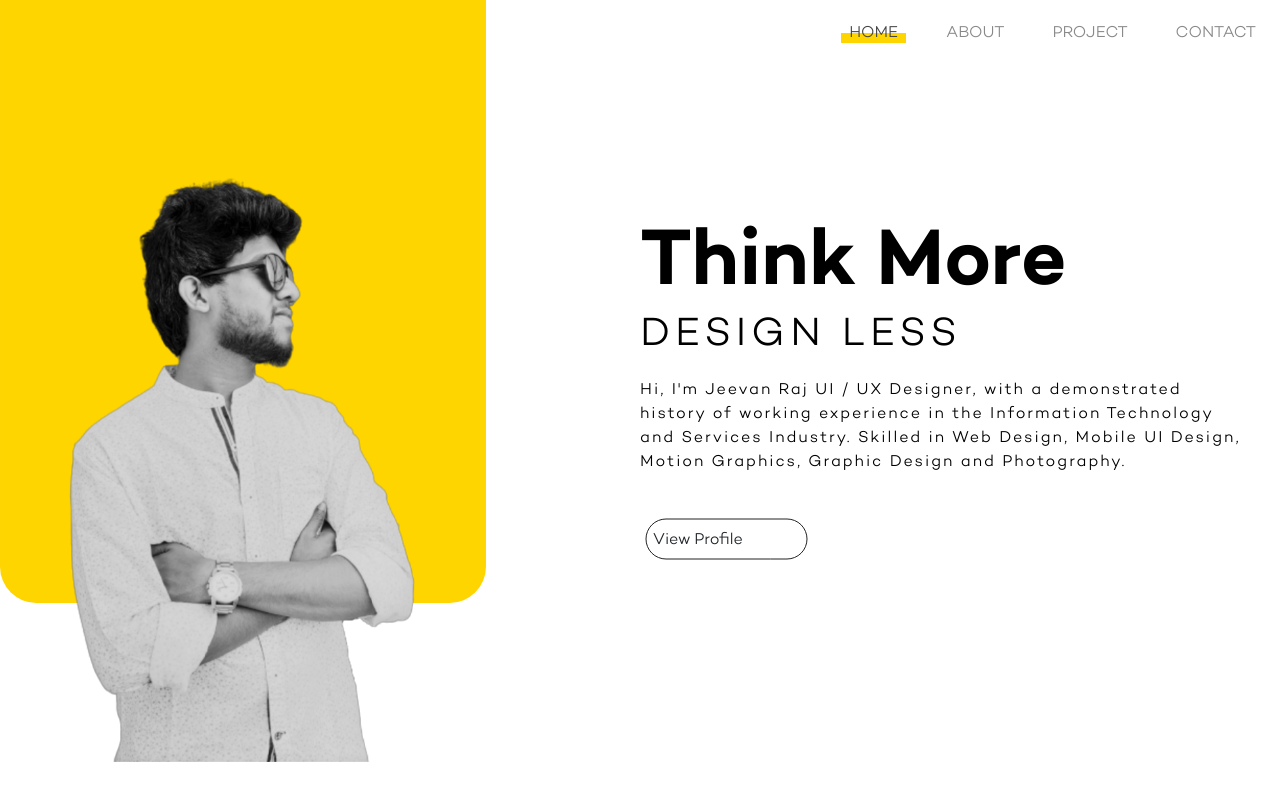
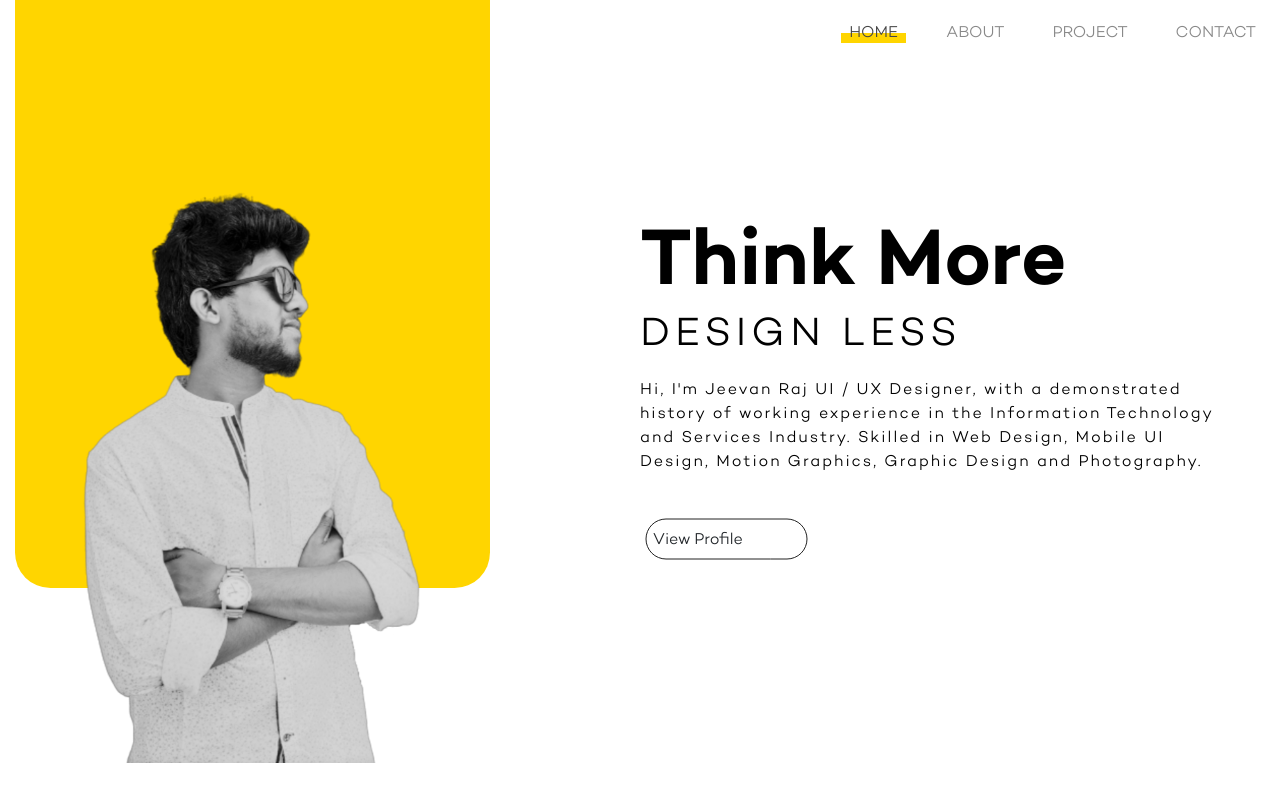
Before and after one commit to abineshprabhakaran/jeevan-portfolio-react, a React (Create React App) app: page / in a window 1280 px wide. Built offline with nearby package versions, Linux system fonts and the light colour scheme.

Commit message:
container-fluid

```diff
--- a/src/HomePage/HomePage.js
+++ b/src/HomePage/HomePage.js
@@ -1,13 +1,16 @@
 import React, { Component } from 'react';
 import Header from './Header/Header'
 import Banner from './Banner/Banner';
+import { Container } from 'reactstrap';
 
 class HomePage extends Component {
   render() {
     return (
     <div>
+      <Container fluid={true}>
         <Header />
         <Banner />
+        </Container>
     </div>
     );
   }
```
